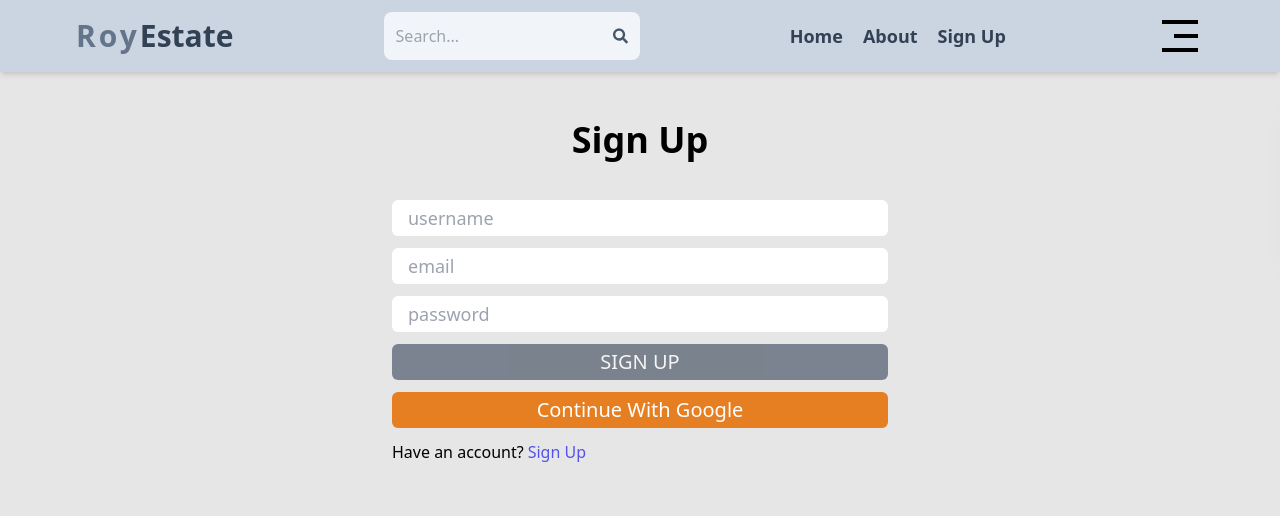
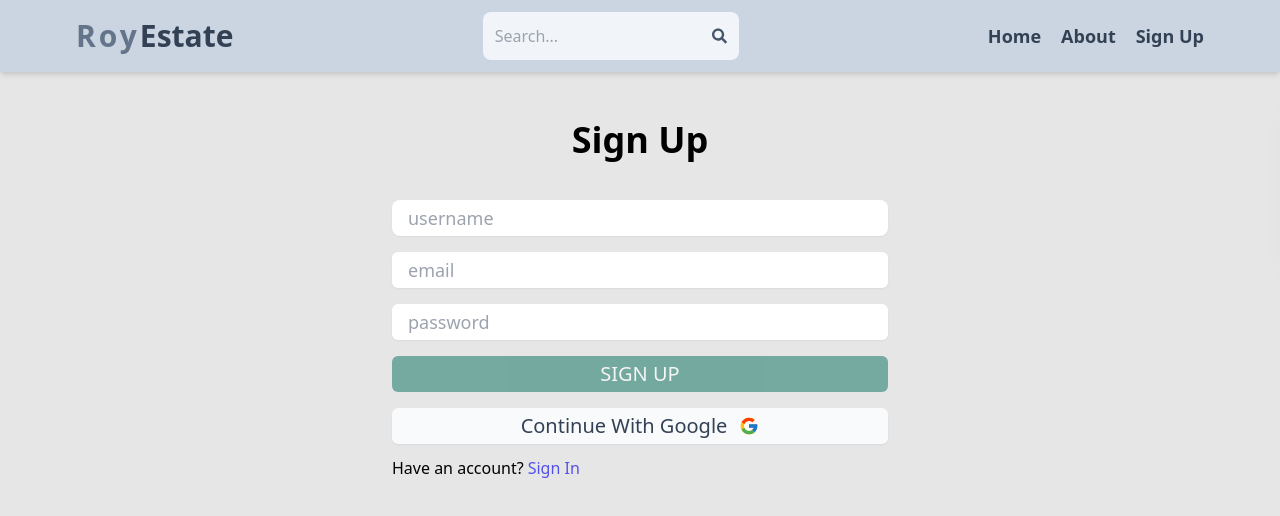
Before and after one commit to RoyGitt/asylum, a React (Vite) app in the folder Frontend/: page /sign-up in a window 1280 px wide. Shown: the top 516 px of the page. Built offline with nearby package versions, Linux system fonts and the light colour scheme; no server answers.

Commit message:
Fix a minor bug regarding google auth

```diff
--- a/Frontend/src/components/Header.jsx
+++ b/Frontend/src/components/Header.jsx
@@ -40,9 +40,15 @@ const Header = () => {
           </li>
         </ul>
         {toggleMenu ? (
-          <MdOutlineClose className="text-5xl" onClick={toggleMenuHandler} />
+          <MdOutlineClose
+            className="text-5xl sm:hidden block"
+            onClick={toggleMenuHandler}
+          />
         ) : (
-          <RiMenu3Fill className="text-5xl" onClick={toggleMenuHandler} />
+          <RiMenu3Fill
+            className="text-5xl sm:hidden block"
+            onClick={toggleMenuHandler}
+          />
         )}
 
         <ul
--- a/Frontend/src/components/Oauth.jsx
+++ b/Frontend/src/components/Oauth.jsx
@@ -8,6 +8,8 @@ import {
   signInSuccess,
 } from "../redux/user/user.slice";
 import { useNavigate } from "react-router-dom";
+
+import { FcGoogle } from "react-icons/fc";
 
 const Oauth = () => {
   const dispatch = useDispatch();
@@ -42,9 +44,9 @@ const Oauth = () => {
     <button
       type="button"
       onClick={handleGoogleAuth}
-      className="bg-[#e67e22] text-white py-1 rounded-md text-xl capitalize mt-3"
+      className="flex items-center justify-center gap-3 bg-slate-50 shadow-sm text-slate-700  py-1 rounded-md text-xl capitalize"
     >
-      Continue with google
+      Continue with google <FcGoogle />
     </button>
   );
 };
--- a/Frontend/src/pages/SignIn.jsx
+++ b/Frontend/src/pages/SignIn.jsx
@@ -58,9 +58,9 @@ const SignUp = () => {
     <div className="max-w-lg mx-auto p-2">
       <div className="flex flex-col ">
         <h1 className="text-4xl text-center my-[40px] font-bold">Sign In</h1>
-        <form className="flex flex-col " onSubmit={handleSubmit}>
+        <form className="flex flex-col gap-4" onSubmit={handleSubmit}>
           <input
-            className="mb-3 py-1 px-4 text-lg rounded-md focus:outline-none"
+            className="py-1 px-4 text-lg rounded-md focus:outline-none"
             type="email"
             placeholder="email"
             id="email"
@@ -68,7 +68,7 @@ const SignUp = () => {
             required
           />
           <input
-            className="mb-3 py-1 px-4 text-lg rounded-md focus:outline-none"
+            className="py-1 px-4 text-lg rounded-md focus:outline-none"
             type="password"
             placeholder="password"
             id="password"
--- a/Frontend/src/pages/SignUp.jsx
+++ b/Frontend/src/pages/SignUp.jsx
@@ -36,12 +36,13 @@ const SignUp = () => {
       });
       const data = await res.json();
       setData(data);
+      setLoading(false);
       if (data.success === false) {
         setSubmitError(true);
         console.log(submitError);
         setLoading(false);
       }
-      navigate("/");
+      navigate("/sign-in");
     } catch (error) {
       setLoading(false);
       setSubmitError(false);
@@ -53,24 +54,26 @@ const SignUp = () => {
   return (
     <div className="max-w-lg mx-auto p-2">
       <div className="flex flex-col ">
-        <h1 className="text-4xl text-center my-[40px] font-bold">Sign Up</h1>
-        <form className="flex flex-col " onSubmit={handleSubmit}>
+        <h1 className="text-4xl text-center my-[40px] font-semibold">
+          Sign Up
+        </h1>
+        <form className="flex flex-col gap-4" onSubmit={handleSubmit}>
           <input
-            className="mb-3 py-1 px-4 text-lg rounded-md focus:outline-none"
+            className="py-1 px-4 shadow-sm text-lg rounded-lg focus:outline-none"
             type="text"
             placeholder="username"
             id="username"
             onChange={handleChange}
           />
           <input
-            className="mb-3 py-1 px-4 text-lg rounded-md focus:outline-none"
+            className="py-1 px-4 shadow-sm text-lg rounded-md focus:outline-none"
             type="email"
             placeholder="email"
             id="email"
             onChange={handleChange}
           />
           <input
-            className="mb-3 py-1 px-4 text-lg rounded-md focus:outline-none"
+            className="py-1 px-4 shadow-sm text-lg rounded-md focus:outline-none"
             type="password"
             placeholder="password"
             id="password"
@@ -78,20 +81,20 @@ const SignUp = () => {
           />
           <button
             disabled={inputError}
-            className="bg-slate-700 text-white py-1 rounded-md text-xl uppercase hover:opacity-90 disabled:opacity-60 cursor-pointer"
+            className="bg-[#288270] text-white py-1 rounded-md text-xl uppercase hover:opacity-90 disabled:opacity-60 cursor-pointer"
           >
             {loading ? "Loading..." : "Sign up"}
           </button>
           <Oauth />
         </form>
       </div>
-      <div className="flex gap-1 mt-3">
+      <div className="flex gap-1 mt-3 ">
         <p>Have an account?</p>
-        <Link to="/sign-up">
-          <span className="text-[#5352ed]">Sign Up</span>
+        <Link to="/sign-in">
+          <span className="text-[#5352ed]">Sign In</span>
         </Link>
       </div>
-      {submitError && <p className="mt-3 text-[#eb4d4b]">{data.message}</p>}
+      {submitError && <p className=" text-[#eb4d4b]">{data.message}</p>}
     </div>
   );
 };
```
Also changed, not shown: 2 other files (tests, documents, lock files or other folders).
